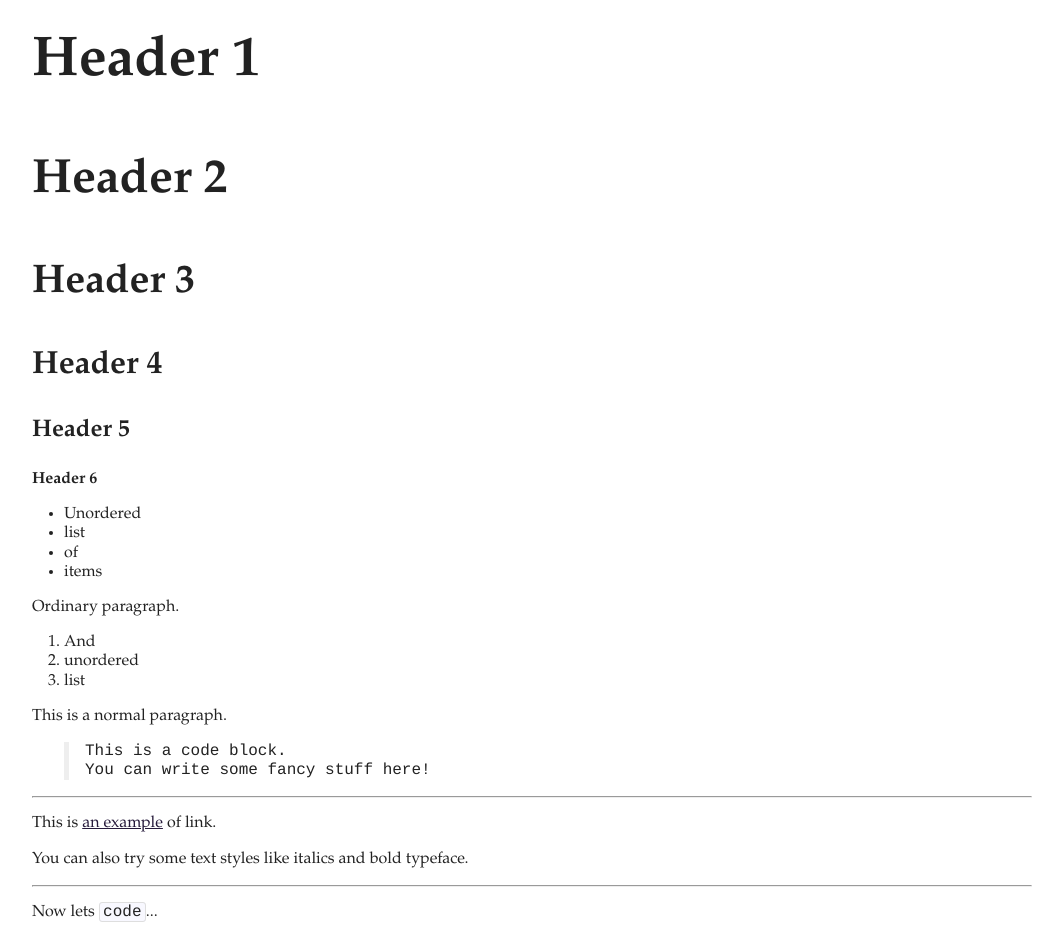
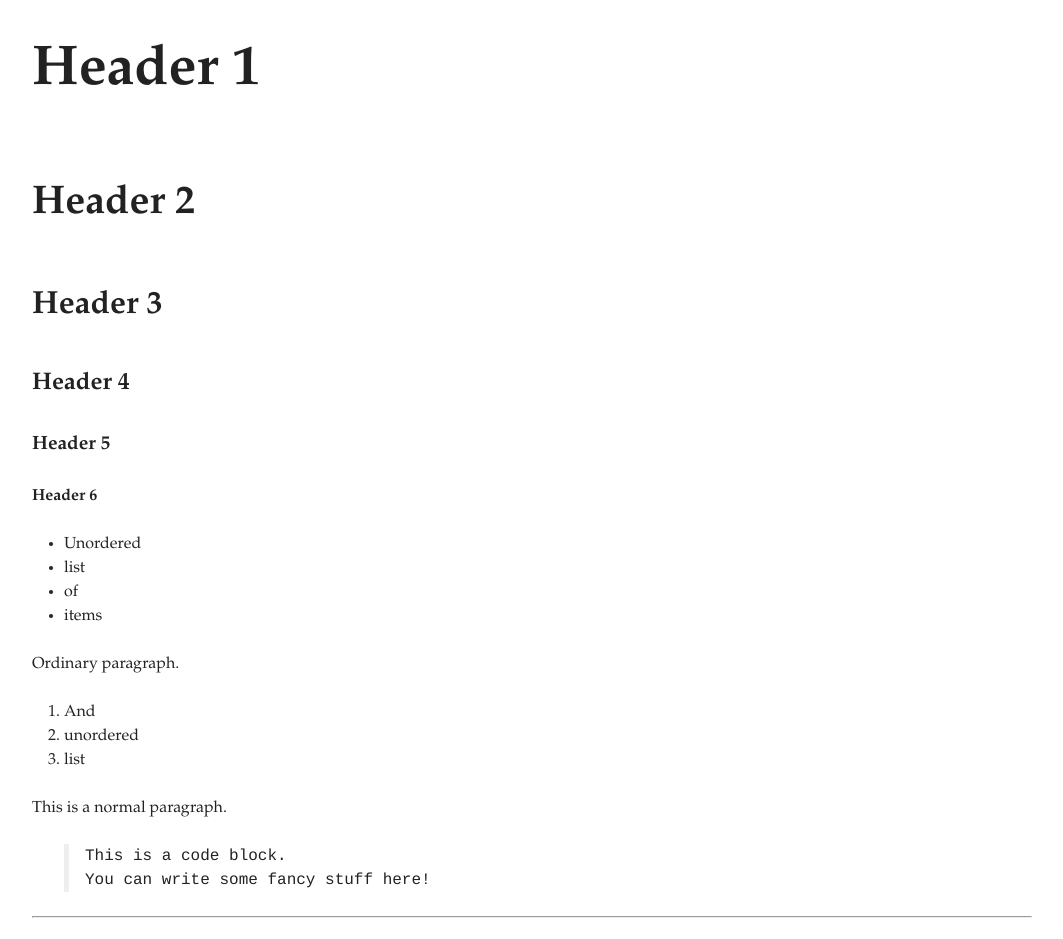
Before and after one commit to pwlmaciejewski/markdown-html, a website: page test/test.html in a window 1280 px wide. Shown: the top 939 px of the page, without its empty margins (108-1171 px from the left). Drawn offline with Linux system fonts and the light colour scheme.

Commit message:
Style changes

```diff
--- a/bin/markdown-html.js
+++ b/bin/markdown-html.js
@@ -27,11 +27,15 @@ if (!path.existsSync(stylePath)) {
 	throw new Error('Style does not exist.');
 }
 
+// Set title.
+var title = argv.title ? argv.title : path.basename(input, path.extname(input));
+
 // Load style.
 var style = fs.readFileSync(stylePath);
 
 // Compile template and pipe it out.
 mustache.compileAndRender(templatePath, {
 	content: content,
-	style: style
+	style: style,
+	title: title
 }).pipe(process.stdout);
--- a/template/style.css
+++ b/template/style.css
@@ -62,8 +62,12 @@ ul, ol,
 p,
 code, pre,
 hr {
-	line-height: 1.2em;
-	margin-bottom: 1em;
+	line-height: 1.5em;
+	margin: 1.5em 0 0.5em 0;
+}
+
+*:first-child {
+	margin-top: 0;
 }
 
 /* Headers */
@@ -76,19 +80,19 @@ h1 {
 }
 
 h2 {
-	font-size: 3em;
+	font-size: 2.5em;
 }
 
 h3 {
-	font-size: 2.5em;
+	font-size: 2em;
 }
 
 h4 {
-	font-size: 2em
+	font-size: 1.5em
 }
 
 h5 {
-	font-size: 1.5em;
+	font-size: 1.2em;
 }
 
 h6 {
@@ -138,6 +142,14 @@ a:visited {
   color: #261A3B;
 }
 
+/* Inlines */
+strong {
+	font-weight: bold;
+}
+
+em {
+	font-style: italic;
+}
 
 /* Container */
 .container {
--- a/test/test.html
+++ b/test/test.html
@@ -2,7 +2,7 @@
 <html>
 	<head>
 		<meta charset="utf-8" />
-		<title></title>
+		<title>test</title>
 		<style>
 			/* http://meyerweb.com/eric/tools/css/reset/
    v2.0 | 20110126
@@ -68,8 +68,12 @@ ul, ol,
 p,
 code, pre,
 hr {
-	line-height: 1.2em;
-	margin-bottom: 1em;
+	line-height: 1.5em;
+	margin: 1.5em 0 0.5em 0;
+}
+
+*:first-child {
+	margin-top: 0;
 }
 
 /* Headers */
@@ -82,19 +86,19 @@ h1 {
 }
 
 h2 {
-	font-size: 3em;
+	font-size: 2.5em;
 }
 
 h3 {
-	font-size: 2.5em;
+	font-size: 2em;
 }
 
 h4 {
-	font-size: 2em
+	font-size: 1.5em
 }
 
 h5 {
-	font-size: 1.5em;
+	font-size: 1.2em;
 }
 
 h6 {
@@ -144,6 +148,14 @@ a:visited {
   color: #261A3B;
 }
 
+/* Inlines */
+strong {
+	font-weight: bold;
+}
+
+em {
+	font-style: italic;
+}
 
 /* Container */
 .container {
```
Also changed, not shown: template/template.html (+1 -1 lines).
